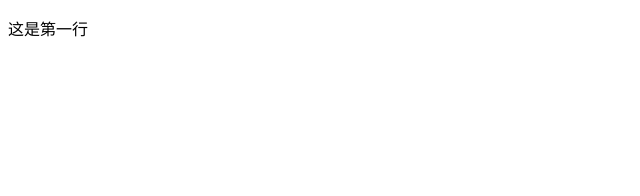
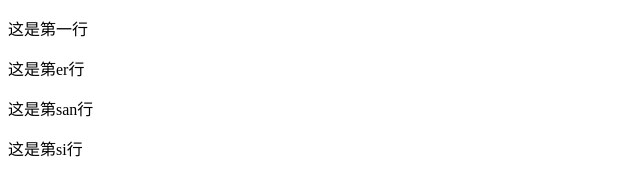
Before and after one commit to SunnyYang222/SunnyFirst, a plain HTML site: page index.html in a window 1280 px wide. Shown: the whole page, without its empty margins (0-640 px from the left). Drawn offline with Linux system fonts and the light colour scheme.

Commit message:
这是第三版html

```diff
--- a/index.html
+++ b/index.html
@@ -6,5 +6,8 @@
 	</head>
 	<body>
 		<p>这是第一行</p>
+		<p>这是第er行</p>
+		<p>这是第san行</p>
+		<p>这是第si行</p>
 	</body>
 </html>
```
